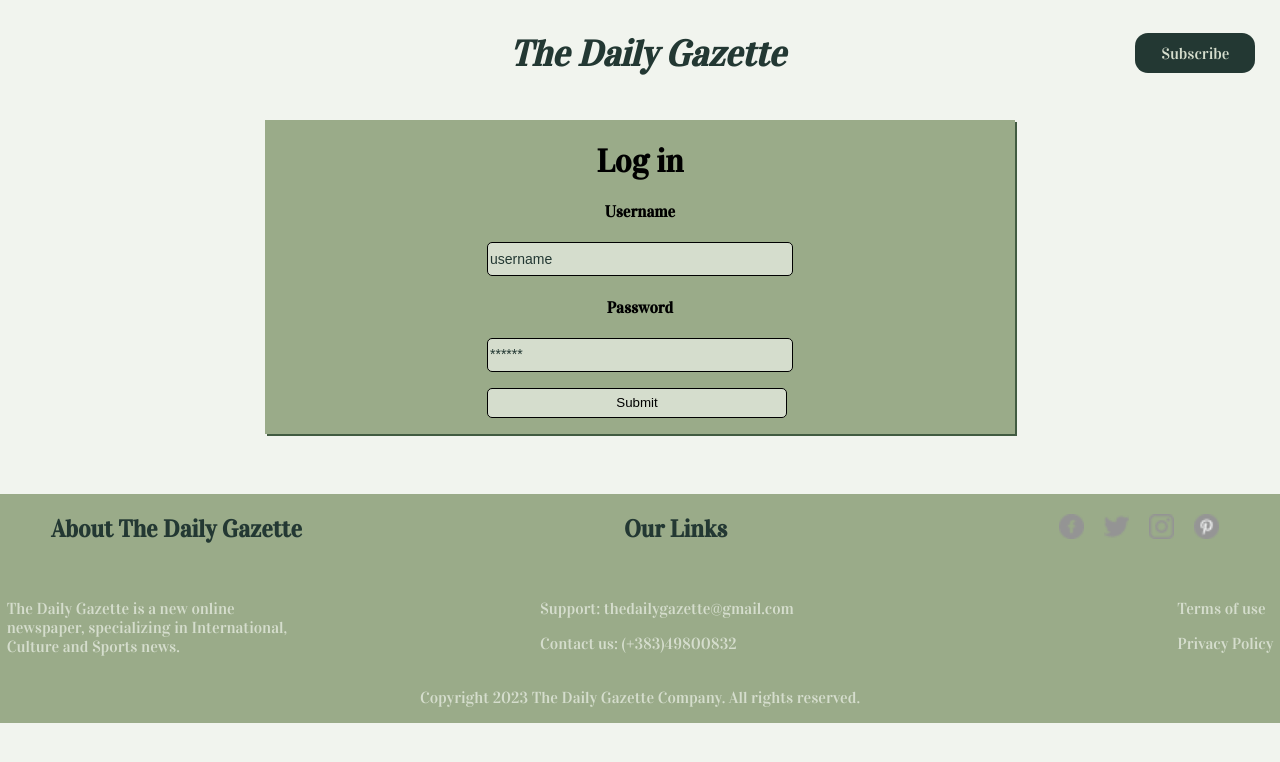
After one commit to adea33/TheDailyGazette, a PHP site: page /logIn.php in a window 1280 px wide; the page is wider, and only the part inside the window is pictured. The commit adds this page. Shown: the top 762 px of that part. Run offline with PHP 8.4, Linux system fonts and the light colour scheme.

Commit message:
User registration

```diff
--- /dev/null
+++ b/Subscribe/logIn.php
@@ -0,0 +1,121 @@
+<?php
+  if(isset($_POST['loginbtn'])){
+    if(empty($_POST['username']) || empty($_POST['password'])){
+      echo "Please fill the required fields!";
+    }else{
+        //validate
+        $username = $_POST['username'];
+        $password = $_POST['password'];
+
+        include_once '../Users.php';
+        $i=0;
+
+        foreach($users as $user){
+          if($user['username'] == $username && $user['password'] == $password){
+            session_start();
+
+            $_SESSION['username'] = $username;
+            $_SESSION['password'] = $password;
+            $_SESSION['role'] = $user['role'];
+            $_SESSION['loginTime'] = date("H:i:s");
+            header("location: ../Faqja e pare/The Daily Gazette.php");
+            exit();
+          }else{
+            $i++;
+            if($i == sizeof($users)) {
+              echo "Incorrect Username or Password!";
+              exit();
+            }
+          }
+        }
+    }
+  }
+?>
+<!DOCTYPE html>
+<html>
+
+<head>
+        <meta charset="UTF-8">
+        <meta name="viewport" content="width=device-width", initial-scale="1.0">
+        <link rel="stylesheet" href="loginForm.css">
+        <link rel="preconnect" href="https://fonts.googleapis.com">
+        <link rel="preconnect" href="https://fonts.gstatic.com" crossorigin>
+        <link href="https://fonts.googleapis.com/css2?family=Vidaloka&display=swap" rel="stylesheet">
+        <title>Log in | The Daily Gazette</title>
+</head>
+<body>
+    <header>
+        <div class="title">
+            <a href="../Faqja e pare/The Daily Gazette.php"><h1><i>The Daily Gazette</i></h1></a>
+        </div>
+        <div class="log"><a href="../Subscribe/Subscribe.php">Subscribe</a></div>
+    </header>
+
+        <div class="margjina">
+        <form action="<?php echo $_SERVER['PHP_SELF'] ?>" method="POST" onsubmit="return validimi()">
+            <h1>Log in</h1>
+
+        <div class="tekstet">
+            <h4><b>Username</b></h4>
+            <p> <input type="text" placeholder="username" id="username" name="username"></p>
+        </div>
+
+        <div class="tekstet">
+            <h4><b>Password</b></h4>
+            <p><input type="password" placeholder="******" id="password" name="password"></p>
+        </div>
+
+
+        <div class="tekstet">
+        <p><input type="submit" name="loginbtn"></p>
+    </div>
+        </form>
+    </div>
+    <script>
+        document.addEventListener("DOMContentLoaded", function() {});
+function validimi(){
+
+
+    var username=document.getElementById('username').value;
+    var password=document.getElementById('password').value;
+
+
+    if((username.includes("@")) ){
+        alert('Shkruani nje username valide!');
+    }
+    else{
+        alert('Ju u loguat me sukses');
+    }
+}
+    </script>
+</body>
+<footer>
+        <div class="f">
+            <h2>About The Daily Gazette</h2>
+            <h2>Our Links</h2>
+            <div class="ff">
+                <a href="" class="a"><img src="../Faqja e pare/facebook.png" alt=""></a>
+                <a href="" class="a"><img src="../Faqja e pare/twitter.png" alt=""></a>
+                <a href="" class="a"><img src="../Faqja e pare/instagram.png" alt=""></a>
+                <a href="" class="a"><img src="../Faqja e pare/pinterest.png" alt=""></a>
+            </div>
+        </div>
+        <br>
+        <div class="footermain">
+            <div class="footerleft">
+                <p>The Daily Gazette is a new online newspaper, specializing in International, Culture and Sports news.</p>
+            </div>
+            <div class="footercenter">
+                <p>Support: thedailygazette@gmail.com</p>
+                <p>Contact us: (+383)49800832</p>
+            </div>
+            <div class="footerright">
+                <p>Terms of use</p>
+                <p>Privacy Policy</p>
+            </div>
+        </div>
+        <div class="fundi">
+            <p>Copyright 2023 The Daily Gazette Company. All rights reserved.</p>
+        </div>
+    </footer>
+</html>
--- /dev/null
+++ b/Subscribe/loginForm.css
@@ -0,0 +1,135 @@
+body{
+    display: flex;
+    align-items: center;
+    justify-content: center;
+    background-color: #f1f4ee;
+    flex-direction: column;
+    font-family: Vidaloka;
+}
+header{
+    display: flex;
+    flex-direction: row;
+}
+.log{
+    margin: 15px;
+    margin-top: 25px;
+    background-color:#233833;
+    color: #d5ddcd;
+    border-radius: 13px;
+    transition: background-color 0.15s;
+    width: 120px;
+    height: 40px;
+    display: flex;
+    justify-content: center;
+    align-items: center;
+    margin-left: 350px;
+
+}
+.log:hover{
+    background-color: #9aab89;
+}
+.title{
+    font-size: large;
+    display:flex;
+    justify-content: center;
+    color: #233833;
+    padding-left: 500px;
+}
+a{
+    text-decoration: none;
+    color: inherit;
+}
+.margjina{
+    margin-top: 20px;
+    margin-bottom: 30px;
+    display: flex;
+    justify-content:center ;
+    align-items: center;
+    background-color:#9aab89;
+    width:750px;
+    text-align: left;
+    box-shadow: 2px 2px #415b41;
+}
+.margjina h4, h1{
+    display: flex;
+    justify-content: center;
+}
+
+.tekstet input{
+
+    width:300px;
+    height: 30px;
+    border-radius: 5px;
+    background-color: #d5ddcd; ;
+    border: solid 1px;
+    outline: none;
+}
+.tekstet input::placeholder{
+    font-size: 14px;
+    color:#233833;
+}
+
+footer{
+    background-color: #9aab89;
+    margin-top: 30px;
+    position: static;
+    bottom: 0;
+    left: 0;
+    right: 0;
+    width: 1500px;
+
+}
+.f{
+    color:#233833;
+    display: flex;
+    flex-direction: row;
+    justify-content: space-around;
+}
+.ff{
+    display: flex;
+    justify-content: center;
+    margin-top: 10px;
+}
+.a{
+    display: flex;
+    justify-content: center;
+    margin:10px;
+    height: 25px;
+    width: 25px;
+}
+.footermain{
+    color: #d5ddcd;
+    display: flex;
+    justify-content: space-around;
+
+}
+.footerleft{
+    display:flex;
+    flex-wrap: wrap;
+    width:300px;
+}
+.footerright{
+    margin-left: 150px;
+}
+.fundi{
+    color: #d5ddcd;
+    display: flex;
+    flex-direction: row;
+    justify-content: space-around;
+}
+@media screen and (max-width: 1024px) {
+    body{
+    display: flex;
+    flex-wrap: wrap;
+    }
+    .log{
+        font-size: 0.8em;
+        margin-left: 100px;
+    }
+    footer{
+        width: auto;
+    }
+    .title{
+        padding-left: 300px;
+    }
+}
```
Also changed, not shown: Subscribe/DBC.php (added, +25 -0 lines), Subscribe/Subscribe.php (+37 -13 lines), Subscribe/registration.php (added, +46 -0 lines), Subscribe/user.php (added, +89 -0 lines), Subscribe/userRepository.php (added, +78 -0 lines).
